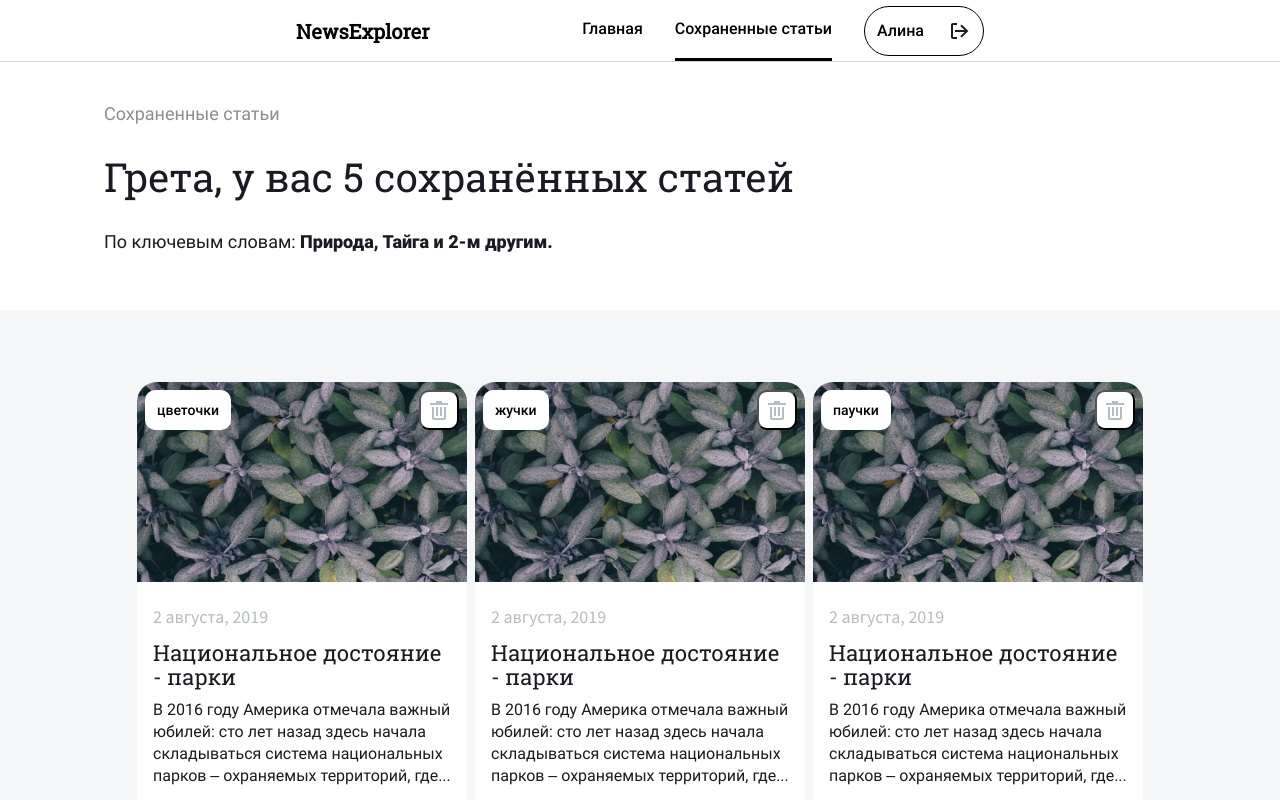
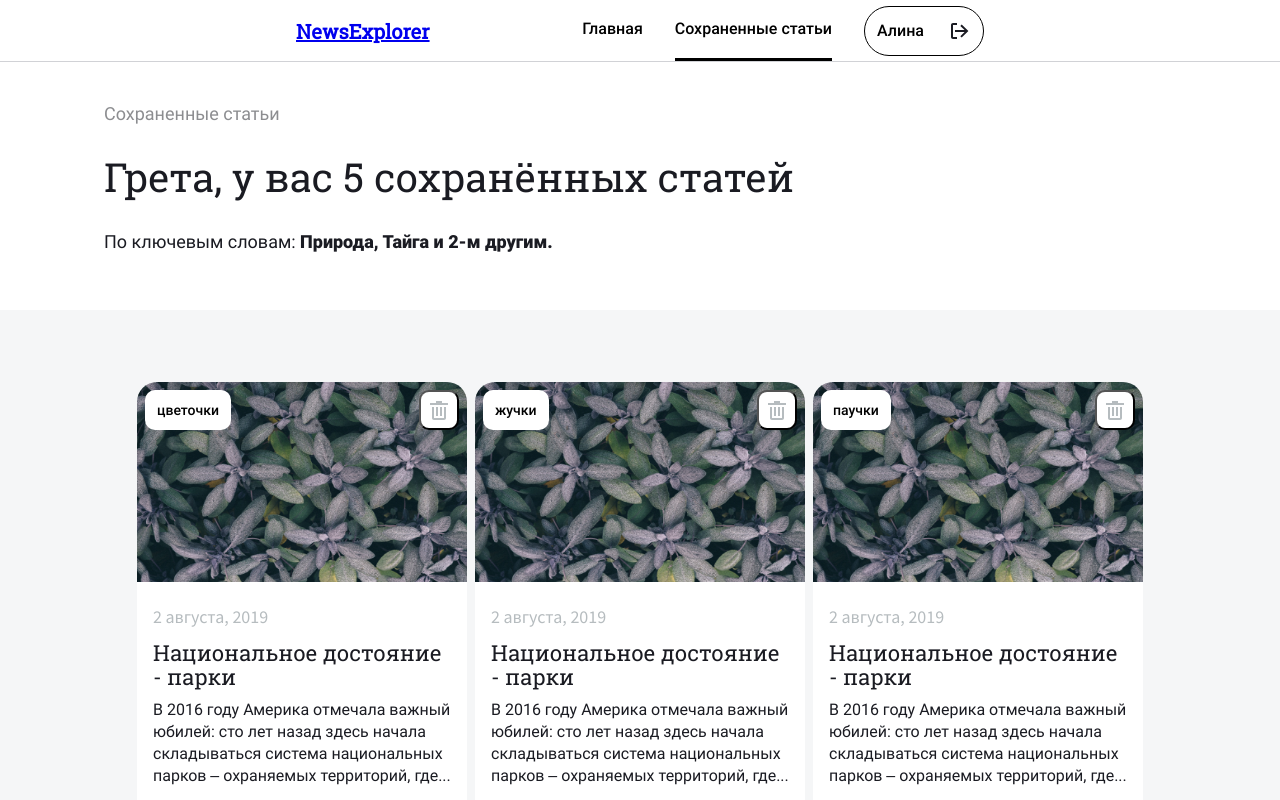
Before and after one commit to Metanka/news-explorer-frontend, a React (Create React App) app: page /saved-news in a window 1280 px wide. Shown: the top 800 px of the page. Built offline with nearby package versions, Linux system fonts and the light colour scheme.

Commit message:
add links

```diff
--- a/src/components/header/Header.css
+++ b/src/components/header/Header.css
@@ -16,6 +16,7 @@
   font-weight: bold;
   font-size: 20px;
   line-height: 24px;
+  cursor: pointer;
 }
 
 .header__box {
--- a/src/components/header/Header.js
+++ b/src/components/header/Header.js
@@ -1,5 +1,6 @@
 import React from 'react';
 import Navigation from '../Navigation/Navigation';
+import {NavLink} from 'react-router-dom';
 import './Header.css';
 
 const Header = ({theme, toggleForm, isSaved, name, isPopupOpen}) => {
@@ -12,7 +13,9 @@ const Header = ({theme, toggleForm, isSaved, name, isPopupOpen}) => {
   return (
     <div className='header'>
       <div className='header__container'>
-        <h2 className={`header__title ${theme ? 'header_light-theme' : ''} ${isMenuOpen ? 'header_light-theme' : ''}`}>NewsExplorer</h2>
+        <NavLink to='/'>
+          <h2 className={`header__title ${theme ? 'header_light-theme' : ''} ${isMenuOpen ? 'header_light-theme' : ''}`}>NewsExplorer</h2>
+        </NavLink>
         <Navigation
           theme={theme}
           toggleForm={toggleForm}
```
